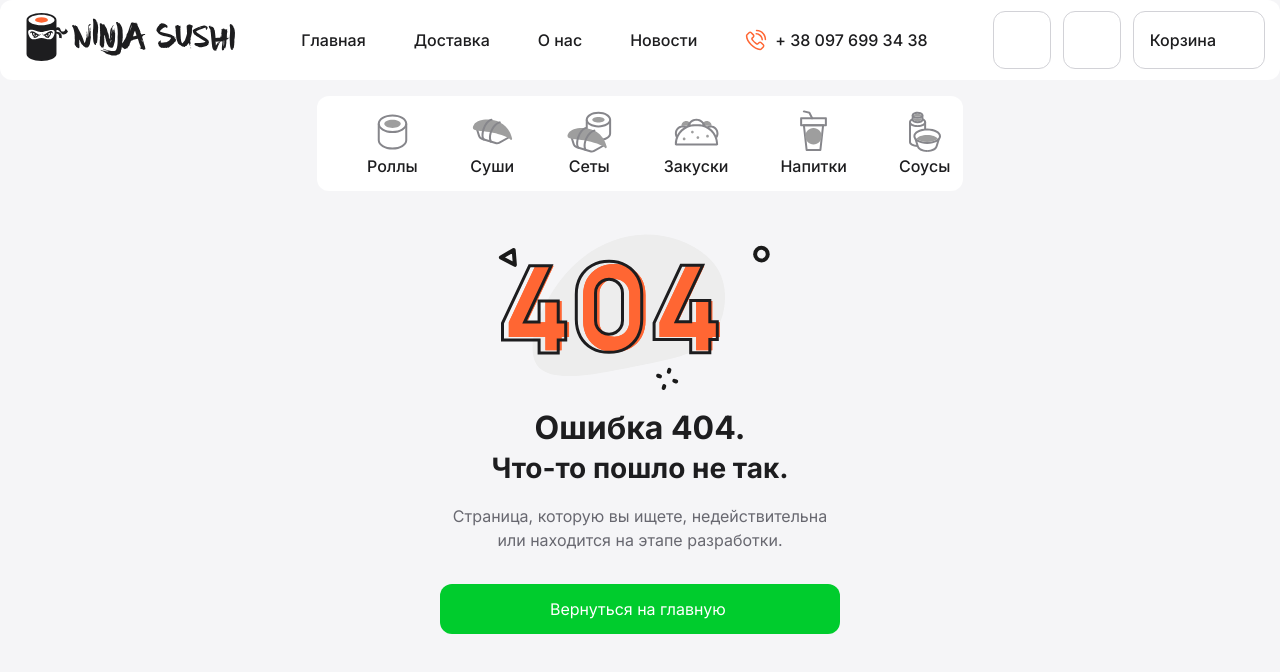
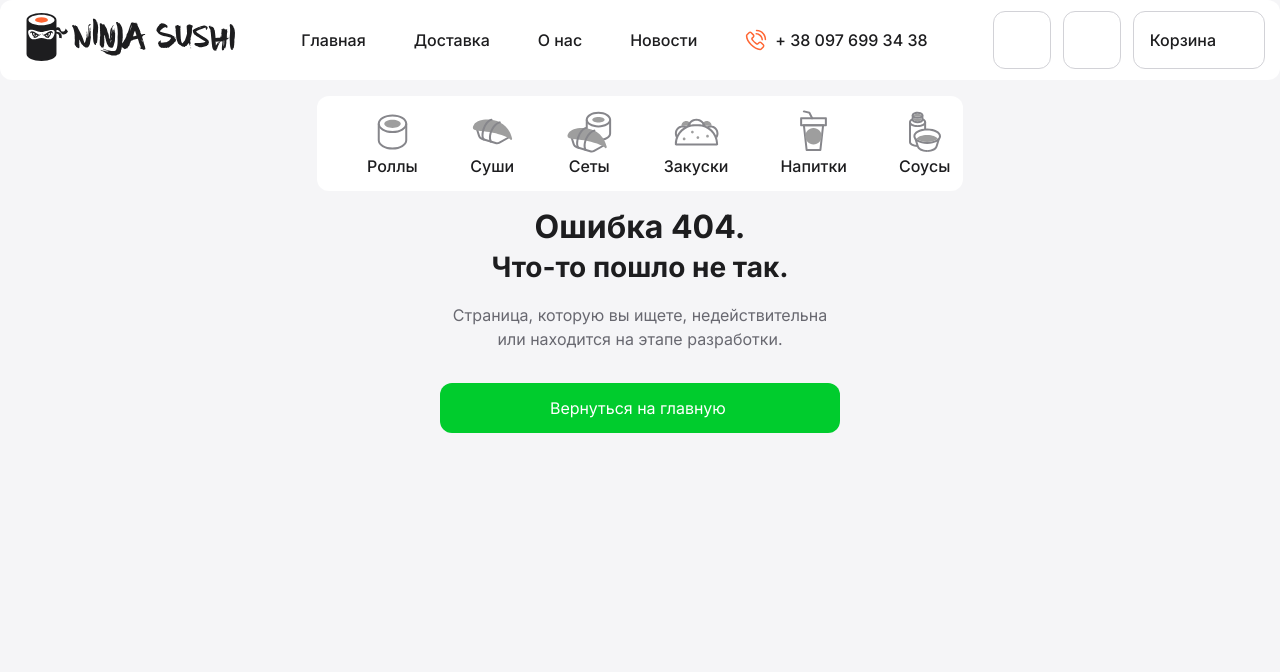
Before and after one commit to rubz1e/ninja-sushi, a React (Create React App) app: page / in a window 1280 px wide. Shown: the top 672 px of the page. Built offline with nearby package versions, Linux system fonts and the light colour scheme; some icons are missing.

Commit message:
fix: delete svg from RoutingError

```diff
--- a/src/page/RoutingError/RoutingError.tsx
+++ b/src/page/RoutingError/RoutingError.tsx
@@ -1,12 +1,10 @@
 import React from 'react';
 import { notFounds } from './RoutingError.styled';
-import { ReactComponent as NotFounds } from './../../assets/notFound.svg';
 
 export default function RoutingError() {
   return (
     <notFounds.errorContainer>
       <notFounds.error>
-        <NotFounds />
         <notFounds.h2>Ошибка 404.</notFounds.h2>
         <notFounds.h3>Что-то пошло не так.</notFounds.h3>
         <notFounds.p>Страница, которую вы ищете, недействительна или находится на этапе разработки.</notFounds.p>
```
